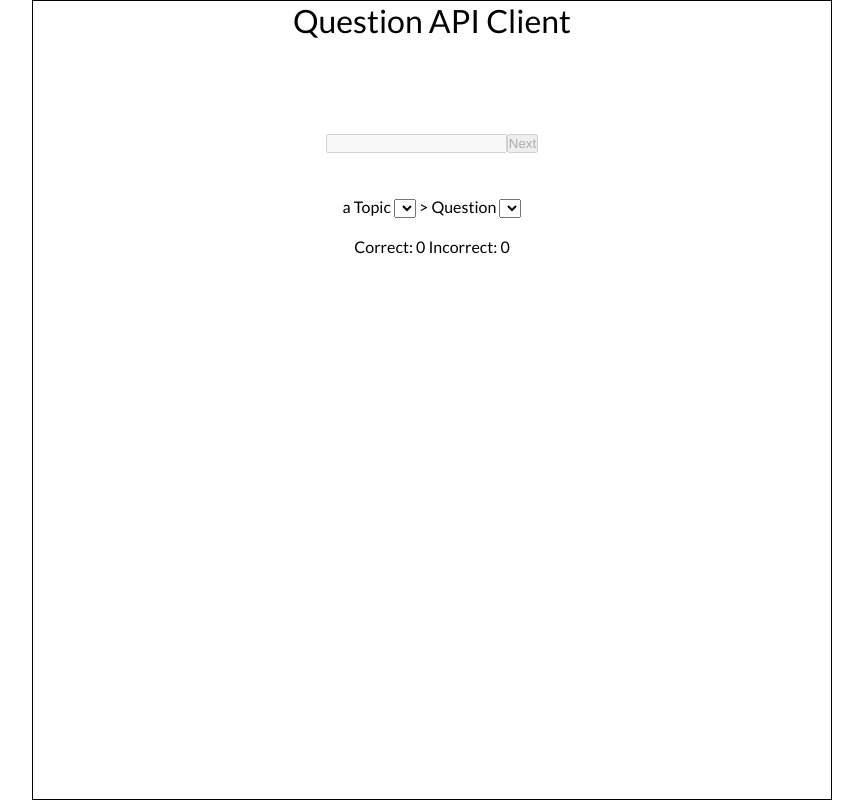
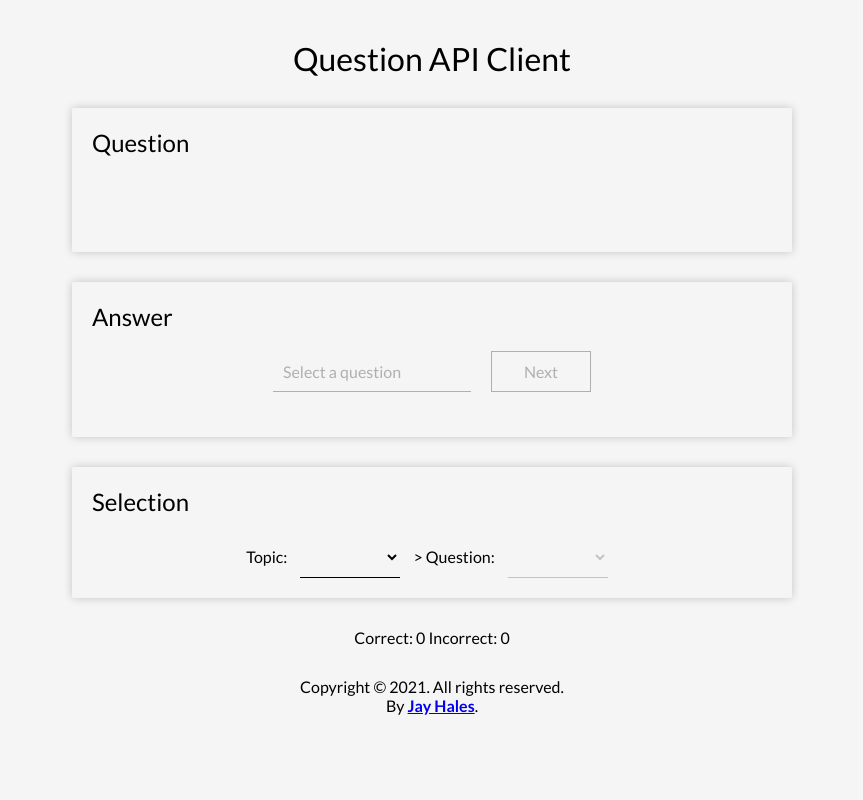
Before and after one commit to JayHales/Question-Builder, a website: page src/client/index.html in a window 1280 px wide. Shown: the whole page, without its empty margins (208-1071 px from the left). Drawn offline with Linux system fonts and the light colour scheme; no server answers.

Commit message:
Updated the client styling and UI.

```diff
--- a/src/client/index.html
+++ b/src/client/index.html
@@ -7,47 +7,52 @@
     <link href="style.css" rel="stylesheet"/>
     <link rel="preconnect" href="https://fonts.googleapis.com">
     <link rel="preconnect" href="https://fonts.gstatic.com" crossorigin>
-    <link href="https://fonts.googleapis.com/css2?family=Lato&display=swap" rel="stylesheet">
+    <link href="https://fonts.googleapis.com/css2?family=Lato:wght@400;700&display=swap" rel="stylesheet">
     <title>Question API Client</title>
 </head>
 <body>
+    <br>
     <h1>Question API Client</h1>
-
-    <div id="question-container">
+    <div id="question-container" class="container">
+        <h2>Question</h2>
         <p id="question-name"></p>
         <p id="question"></p>
         <p id="question-info"></p>
     </div>
 
-    <br>
-
-    <div id="answer-container">
-        <input id="answer-field" type="text"><button id="answer-button" onclick="next();">Next</button>
+    <div id="answer-container" class="container">
+        <h2>Answer</h2>
+        <input id="answer-field" type="text" placeholder="Select a question" disabled><button id="answer-button" onclick="next();" disabled>Next</button>
         <p id="answer-info"></p>
     </div>
 
-    <br>
+    <div id="selector-container" class="container">
+        <h2>Selection</h2>
+        <div style="display: inline-block">
+            <label> Topic: </label>
+            <select id="topic-selector-field" onchange="changeTopic();"></select>
+        </div>
 
-    <div id="selector-container">a
-        <label>Topic </label><select id="topic-selector-field" onchange="changeTopic();">
-        </select>
-        <span>></span>
-        <label>Question </label><select id="question-selector-field" onchange="changeQuestion();">
-        </select>
+        <span style="display: inline-block;"> > </span>
+
+        <div style="display: inline-block">
+            <label> Question: </label>
+            <select disabled id="question-selector-field" onchange="changeQuestion();"></select>
+        </div>
     </div>
-
-    <br>
 
     <div id="score-container">
         <span>Correct: </span>
-        <span id="correct-counter">
+        <span id="correct-counter"></span>
+        <span>Incorrect: </span>
+        <span id="incorrect-counter"></span>
+    </div>
 
-        </span>
-        <span> Incorrect: </span>
-        <span id="incorrect-counter">
-
-        </span>
-    </div>
+    <footer style="margin: 30px 0;">
+        <span>Copyright © <span id="footer-year"></span>. All rights reserved.</span><br>
+        <span>By <a href="https://jayhal.es" style="color: inhert; font-weight: bold;">Jay Hales</a>.</span>
+        <script>document.getElementById('footer-year').innerHTML = new Date().getFullYear()</script>
+    </footer>
 
 </body>
 </html>
--- a/src/client/script.js
+++ b/src/client/script.js
@@ -16,26 +16,6 @@ const incorrectCounter = $('#incorrect-counter');
 
 let canUseHTML5Storage = false;
 
-function clearAll() {
-
-    const length = questionSelectorField.options.length;
-    for (let i = length; i > -1; i--) {
-        questionSelectorField.remove(i);
-    }
-
-    questionName.innerHTML = '';
-    question.innerHTML = '';
-    questionInfo.innerHTML = '';
-
-    answerField.innerHTML = '';
-    answerInfo.innerHTML = '';
-
-    currentQuestion = {};
-    currentQuestionName = '';
-
-    disableAnswer(true);
-}
-
 let currentQuestionName = '';
 let currentTopicName = '';
 
@@ -45,23 +25,12 @@ let shouldCheck = true;
 
 function changeQuestion() {
     currentQuestionName = questionSelectorField.value;
-
-    if (currentQuestionName === '') {
-        clearAll();
-        return;
-    }
-
     newQuestion();
 }
 
 function changeTopic() {
     currentTopicName = topicSelectorField.value;
-
-    if (currentTopicName === '') {
-        clearAll();
-        return;
-    }
-
+    questionSelectorField.disabled = false;
     disableAnswer(true);
     loadQuestions();
 }
@@ -115,6 +84,7 @@ function disableAnswer(disableButton = false) {
 
     if (disableButton) {
         answerButton.disabled = true;
+        answerField.placeholder = 'Select a question first...';
     }
 
     answerField.disabled = true;
@@ -123,6 +93,7 @@ function disableAnswer(disableButton = false) {
 
 function enableAnswer() {
     answerField.value = '';
+    answerField.placeholder = 'Enter answer...';
     answerField.disabled = false;
     answerButton.disabled = false;
     answerField.focus();
@@ -145,11 +116,17 @@ async function populateSelectField(url, field) {
 
     field.options[0] = new Option();
 
+    field.options[0].disabled = true;
+    field.options[0].value = '';
+    field.options[0].innerHTML = 'Select...';
+
     for (let i = 0; i < jsonResponse.length; i++) {
 
         field.options[i + 1] = new Option(jsonResponse[i]);
 
     }
+
+    field.selectedIndex = 0;
 }
 
 
@@ -171,5 +148,4 @@ function incrementStorage(key, amount = 1) {
 correctCounter.innerHTML = incrementStorage('correct', 0);
 incorrectCounter.innerHTML = incrementStorage('incorrect', 0);
 
-disableAnswer(true);
 loadTopics();
--- a/src/client/style.css
+++ b/src/client/style.css
@@ -7,20 +7,30 @@
 body {
     font-family: Lato, sans-serif;
     max-width: 800px;
-    border: 1px black solid;
     margin: auto;
+    background-color: whitesmoke;
+
+    text-align: center;
+
+    overflow-x: hidden;
+}
+
+h1, h2 {
+    font-weight: normal;
 }
 
 h1 {
-    text-align: center;
-    font-weight: normal;
+    margin: 20px;
 }
+
+h2 {
+    text-align: left;
+    margin: 10px;
+}
+
 p {
     height: 25px;
-}
-
-#question-container {
-    text-align: center;
+    min-width: 25px;
 }
 
 #question-name {
@@ -31,12 +41,45 @@ p {
     color: darkgray;
 }
 
-#answer-container, #selector-container {
-    width: fit-content;
-    margin: auto;
-    text-align: center;
+input, select, button {
+    background-color: transparent;
+    border: none;
+    border-bottom: 1px black solid;
+    border-radius: 0;
+    padding: 10px;
+    min-width: 100px;
+    margin: 10px;
+    font-family: inherit;
+
+    transition: color 0.2s, border-color 0.2s;
 }
 
-#score-container {
-    text-align: center;
+input:disabled::placeholder {
+    color: rgba(16, 16, 16, 0.3);
 }
+
+button:hover:not(:disabled) {
+    text-decoration: underline;
+}
+
+*:disabled {
+    cursor: not-allowed;
+    border-color: rgba(16, 16, 16, 0.3);
+    color: rgba(16, 16, 16, 0.3);
+}
+
+button {
+    border: 1px black solid;
+}
+
+p, select, button, label, span, input {
+    font-size: 16px;
+}
+
+.container {
+    padding: 10px;
+    margin: 30px auto;
+    max-width: 90%;
+    border-radius: 2px;
+    box-shadow: 0 0 10px 0 rgba(0, 0, 0, 0.2);
+}
```
